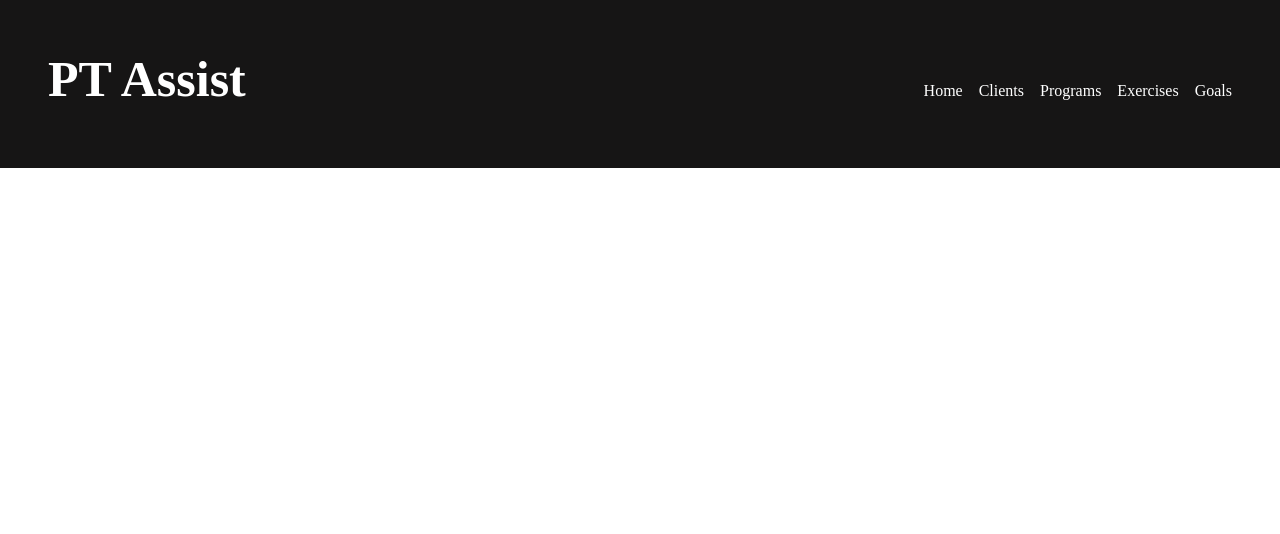
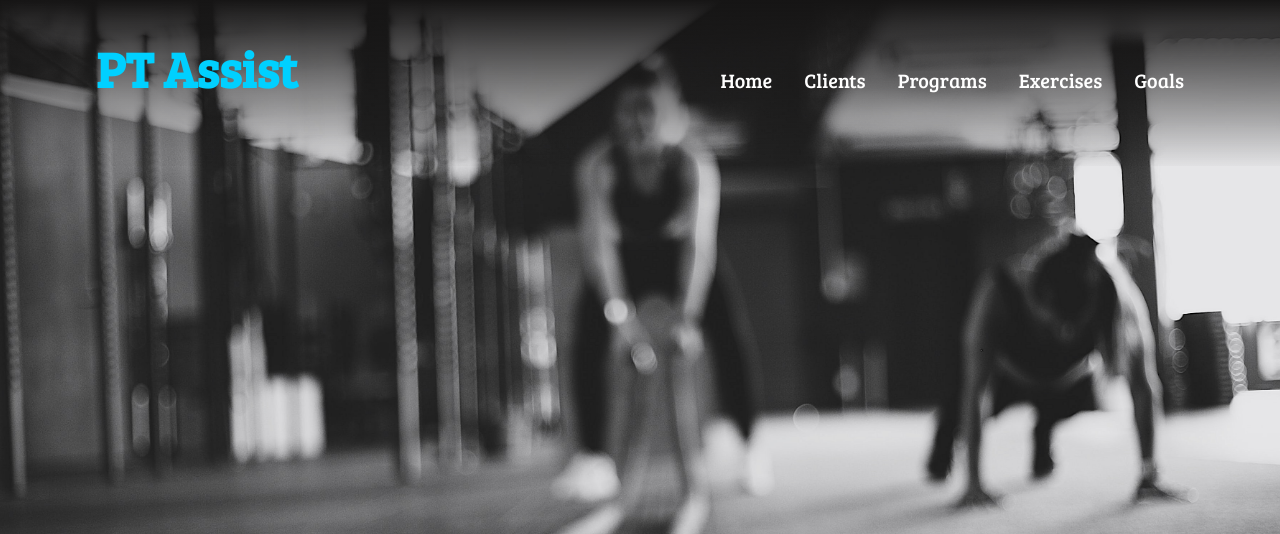
Before and after one commit to RomainLando/personal_trainer_tool, a Flask app: template templates/base.html in a window 1280 px wide. Shown: the top 534 px of the page. Run offline with Flask 2, Linux system fonts and the light colour scheme; the template is opened without the code that fills it, so the values that code supplies are empty.

Commit message:
:lipstick: started work on template html and styling

```diff
--- a/static/css/style.css
+++ b/static/css/style.css
@@ -11,6 +11,13 @@
 
 body {
     margin: 0;
+    background-image: url("/static/images/main2.jpg") ;
+    background-attachment: fixed;
+    background-position: center;
+    background-repeat: no-repeat;
+    background-size: cover;
+    font-family: 'Bree Serif', serif;
+
 }
 
 header {
@@ -18,26 +25,47 @@ header {
     flex-direction: row;
     align-items: baseline;
     justify-content: space-between;
-    background-color: rgb(22, 21, 21);
-    padding: 1rem 3rem;
+    background-image: linear-gradient(
+        rgba(22, 21, 21, 1),
+        rgba(22, 21, 21, 0.02));
+    padding: 0 6rem;
     color: white;
 }
 
 h1 {
     font-size: 50px;
+    color: rgb(0, 208, 255);
+}
+
+h2 {
+    font-size: 70px;
+    color: rgb(0, 208, 255);
+}
+
+h3 {
+    font-size: 40px;
+    color: white;
+}
+
+.container {
+    margin: 10% 1rem;
+}
+
+.intro {
+    text-align: center;
 }
 
 .menu {
     display: flex;
     justify-content: space-around;
-    gap: 1rem;
+    gap: 2rem;
 
 }
 
 .menu > li {
     list-style: none;
     position: relative;
-
+    font-size: 20px;
 }
 
 .menu > li > ul {
--- a/templates/base.html
+++ b/templates/base.html
@@ -4,8 +4,11 @@
     <meta charset="UTF-8">
     <meta http-equiv="X-UA-Compatible" content="IE=edge">
     <meta name="viewport" content="width=device-width, initial-scale=1.0">
+    <link rel="preconnect" href="https://fonts.googleapis.com">
+    <link rel="preconnect" href="https://fonts.gstatic.com" crossorigin>
+    <link href="https://fonts.googleapis.com/css2?family=Bree+Serif&display=swap" rel="stylesheet">
     <link rel="stylesheet" href="{{ url_for('static', filename='css/style.css') }}">
-    <title>Document</title>
+    <title>PT Assist</title>
 </head>
 <body>
     <header>
```
Also changed, not shown: other parts of static/css/style.css (+1 -1 lines), templates/index.html (added, +7 -0 lines), static/images/main2.jpg (added).
